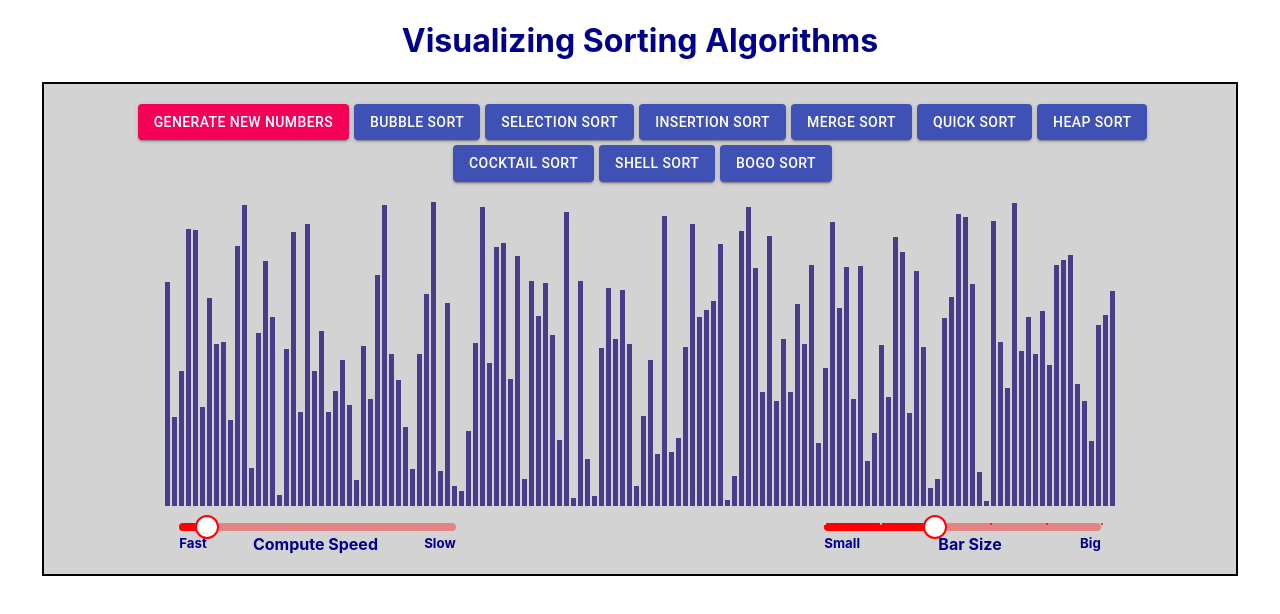
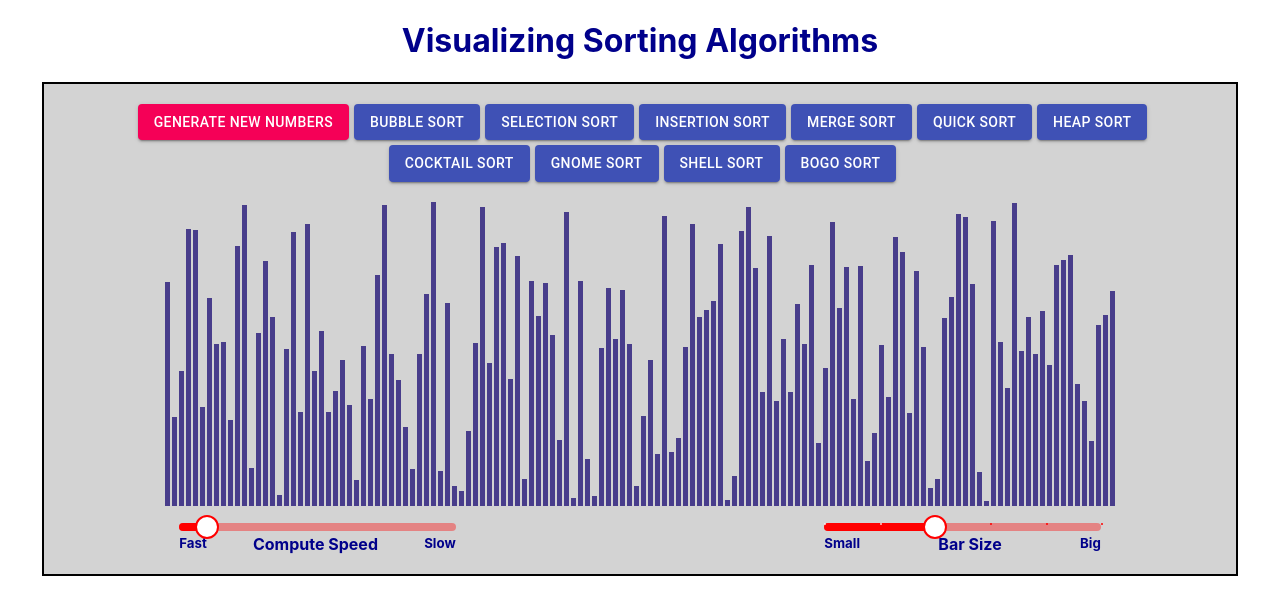
Before and after one commit to Dennis198/Sorting_Algorithms_Visualizer, a React (Create React App) app: page / in a window 1280 px wide. Shown: the top 614 px of the page. Built offline with nearby package versions, Linux system fonts and the light colour scheme.

Commit message:
ADD Gnome sort

```diff
--- a/src/Sorting_Visualizer/SortVisualizer.js
+++ b/src/Sorting_Visualizer/SortVisualizer.js
@@ -9,6 +9,7 @@ import {cocktailSort} from "../sortingAlgorithms/cocktailSort"
 import {selectionSort} from "../sortingAlgorithms/selectionSort";
 import {bogoSort} from "../sortingAlgorithms/bogoSort";
 import {shellSort} from "../sortingAlgorithms/shellSort";
+import {gnomeSort} from "../sortingAlgorithms/gnomeSort";
 import { Button, Slider } from '@material-ui/core';
 import { withStyles } from '@material-ui/core/styles';
 import Tooltip from '@material-ui/core/Tooltip';
@@ -131,6 +132,14 @@ export default class SortVisualizer extends React.Component{
     bogoSort(){
         let newArray = this.state.array.slice();
         const animations = bogoSort(newArray);
+        this.setState({isRunning: true});
+        this.animeteSort(animations,newArray);
+    }
+
+    //Compute and animate Bogo sort
+    gnomeSort(){
+        let newArray = this.state.array.slice();
+        const animations = gnomeSort(newArray);
         this.setState({isRunning: true});
         this.animeteSort(animations,newArray);
     }
@@ -298,6 +307,7 @@ export default class SortVisualizer extends React.Component{
                     </div>
                     <div className="sortvisualizer__Button">
                         <Button variant="contained" color="primary" onClick={() => this.cocktailSort()}>Cocktail Sort</Button>
+                        <Button variant="contained" color="primary" onClick={() => this.gnomeSort()}>Gnome Sort</Button>
                         <Button variant="contained" color="primary" onClick={() => this.shellSort()}>Shell Sort</Button>
                         <Button variant="contained" color="primary" onClick={() => this.bogoSort()}>Bogo Sort</Button>
                     </div>
@@ -315,6 +325,7 @@ export default class SortVisualizer extends React.Component{
                     </div>
                     <div className="sortvisualizer__Button">
                         <Button disabled variant="contained" color="primary">Cocktail Sort</Button>
+                        <Button disabled variant="contained" color="primary">Gnome Sort</Button>
                         <Button disabled variant="contained" color="primary">Shell Sort</Button>
                         <Button disabled variant="contained" color="primary">Bogo Sort</Button>
                     </div>
--- /dev/null
+++ b/src/sortingAlgorithms/gnomeSort.js
@@ -0,0 +1,38 @@
+/**
+ This file computes insertion Gnome algorithm
+ on a given array "array" and rembember all the changes
+ to display the Algorithm in const "animations"
+*/
+
+/**
+Gnome sort
+https://en.wikipedia.org/wiki/Gnome_sort
+*/
+
+export function gnomeSort(array){
+    const animations = [];
+    if(array.length <= 1) return array;
+    let lenth = array.length;
+    let index = 0;
+
+    while(index < lenth){
+        if(index===0) index++;
+        animations.push([index,index-1]);
+        animations.push([index,index-1]);
+        if(array[index]>=array[index-1]){
+            animations.push([index, array[index]]);
+            animations.push([index, array[index]]);
+            index++;
+        }
+        else{
+            animations.push([index, array[index-1]]);
+            animations.push([index-1, array[index]]);
+            let t = array[index];
+            array[index] = array[index-1];
+            array[index-1] = t;
+            index--;
+        }
+    }
+
+    return animations;
+}
--- a/src/sortingAlgorithms/shellSort.js
+++ b/src/sortingAlgorithms/shellSort.js
@@ -14,7 +14,6 @@ const GAPS=[1,4,10,23,57,132,301,701];
 export function shellSort(array){
     const animations = [];
     if(array.length <= 1) return array;
-    console.log(array);
 
     for(let k = GAPS.length-1;k>=0;k--){
         if(k>=array.length)continue;
```
